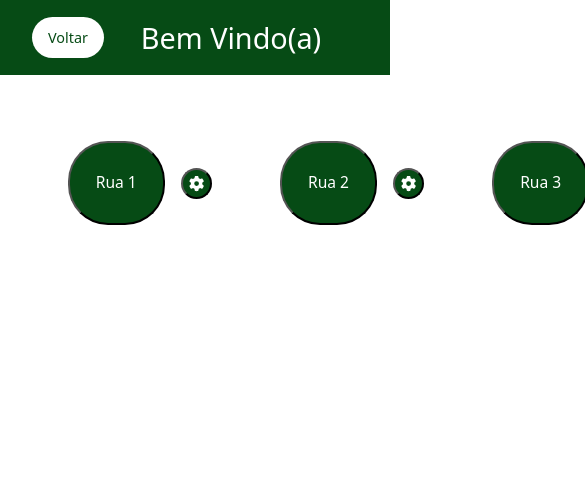
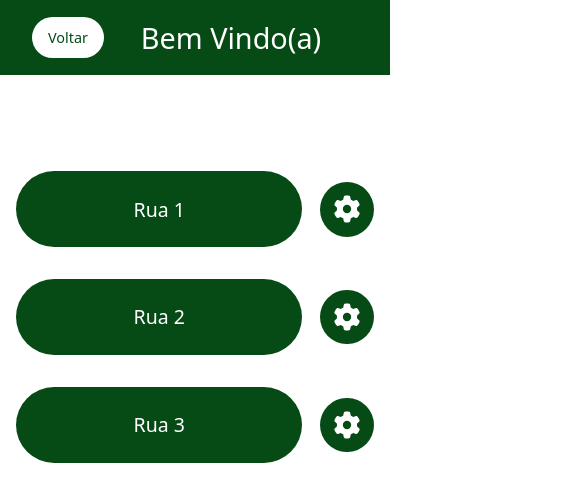
Before and after one commit to PedroHenriqueFAS/Automated_Irrigation_Monitoring, a Vue app: page /home in a window 390 px wide. Shown: the top 502 px of the page, 585 px wide, since content can reach past the window. Built offline with nearby package versions, Linux system fonts and the light colour scheme.

Commit message:
style: reorganize and enhance styles in Home.vue for better layout and responsiveness

```diff
--- a/src/views/Home.vue
+++ b/src/views/Home.vue
@@ -55,62 +55,98 @@ export default {
 </script>
 
 <style scoped>
-
-.fa-gear{
+/* --- ESTILOS GERAIS (DESKTOP) --- */
+.fa-gear {
   width: auto;
   height: auto;
 }
-.plant-button-container{
+
+.content {
+  display: flex;
+  /* ALTERADO: Voltamos para 'center' para alinhar o bloco todo com o título */
+  justify-content: center;
+  align-items: center;
+  padding: 0 2rem;
+}
+
+.plant-button-container {
   display: flex;
   justify-content: center;
   align-items: center;
   height: fit-content;
+  /* ALTERADO: Adicionamos margem lateral para criar espaço entre os botões */
+  margin: 0 4vw;
 }
-.plant-button{
+
+.plant-button {
   display: flex;
   justify-content: center;
   align-items: center;
   background-color: #064B15;
+  color: #fff;
   width: 15vw;
   height: 10vh;
-    font-size: 3vw;
+  font-size: 2.5vw;
   border-radius: 40px;
-    margin: 8vh 1rem 8vh 10vh;
-    color: #fff;
+  margin: 3rem 0;
+  border: none;
+  cursor: pointer;
 }
-.plant-config-button{
+
+.plant-config-button {
   display: flex;
   justify-content: center;
   align-items: center;
   color: #fff;
   background-color: #064B15;
   border-radius: 100%;
-    margin-left: 0px;
+  margin-left: 1rem;
   width: 3vw;
   height: 3vw;
-
+  border: none;
+  cursor: pointer;
 }
 
-.content{
-    display: flex;
-    justify-content: flex-start;
+/* ======================================================= */
+/* --- AJUSTES PARA TELAS MENORES (CELULARES) --- */
+/* ======================================================= */
+@media screen and (max-width: 600px) {
+  .content {
+    flex-direction: column;
+    align-items: center;
+    padding: 2rem 1rem;
+    gap: 2rem;
+    margin: 0; /* Reseta a margem para o mobile */
   }
 
-@media screen and (max-width: 600px) {
-.plant-button{
-    width: 25vw;
-    height: 10vh;
-    font-size: 4vw;
-    margin: 4vh 1rem 4vh 8vh;
-}
-.plant-config-button{
-    border-radius: 100%;
-    margin-left: 0px;
-    width: 8vw;
-    height: 8vw
+  .plant-button-container {
+    width: 100%;
+    max-width: 400px;
+    justify-content: space-between;
+    margin: 0; /* Reseta a margem para o mobile */
   }
 
-
+  .plant-button {
+    margin: 0;
+    width: 80%;
+    height: 9vh;
+    font-size: 5vw;
   }
 
+  .plant-config-button {
+    margin: 0;
+    width: 15%;
+    height: 0;
+    padding-bottom: 15%;
+    position: relative;
+  }
+
+  .plant-config-button .fa-gear {
+    position: absolute;
+    top: 50%;
+    left: 50%;
+    transform: translate(-50%, -50%);
+    font-size: 5vw;
+  }
+}
 </style>
```
Lines whose indentation alone changed are shown as unchanged.
